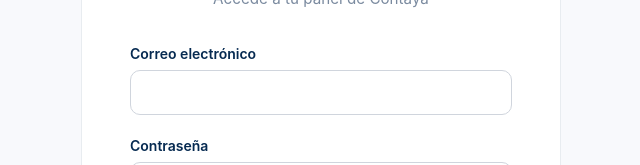
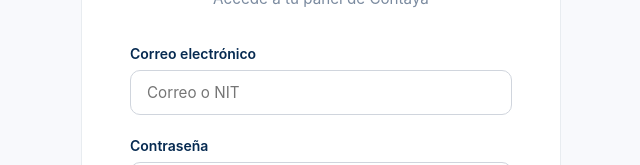
Before and after one commit to luis1929/contaya, a React (Vite) app in the folder frontend/: page /login in a window 1280 px wide. Shown: the part 263-428 px from the top of the page, without its empty margins (319-959 px from the left). Built offline with nearby package versions, Linux system fonts and the light colour scheme.

Commit message:
fix: login type=text para NIT; bloquea caida de users a billers con mismo email

```diff
--- a/frontend/src/pages/Login.jsx
+++ b/frontend/src/pages/Login.jsx
@@ -81,7 +81,7 @@
         <form onSubmit={handleSubmit}>
           <div style={s.field}>
             <label style={s.label}>Correo electrónico</label>
-            <input style={s.input} type="email" value={email} onChange={e => setEmail(e.target.value)} required />
+            <input style={s.input} type="text" value={email} onChange={e => setEmail(e.target.value)} required placeholder="Correo o NIT" />
           </div>
           <div style={s.field}>
             <label style={s.label}>Contraseña</label>
```
Also changed, not shown: 1 other file (tests, documents, lock files or other folders).
